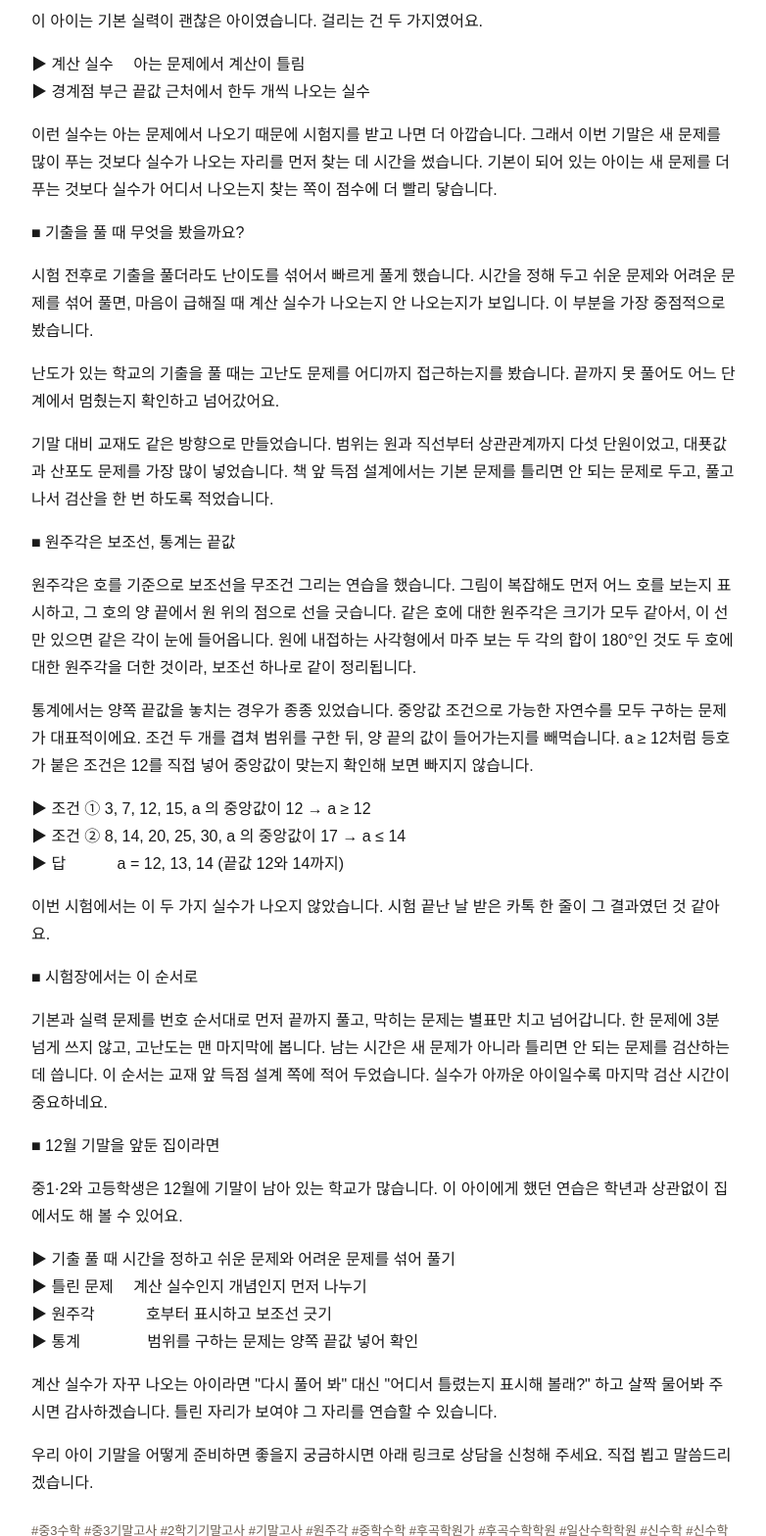
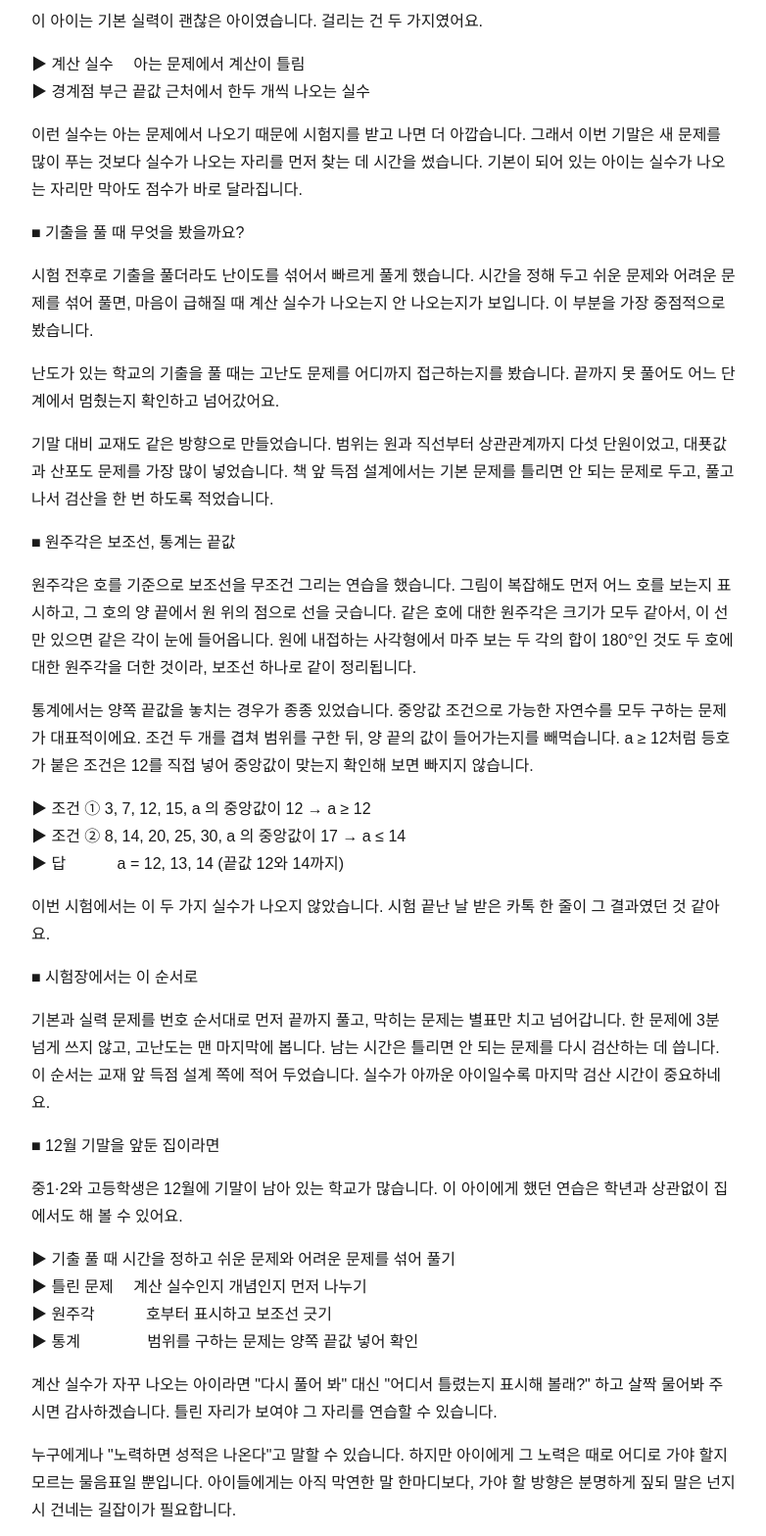
Before and after one commit to joos7158/shinsuhak-promo, a plain HTML site: page docs/posts/2026-11-24-중3-2학기-기말-수학은-계산-실수와-끝값에서-갈렸습니다-후곡-신수학.html in a window 1280 px wide. Shown: the part 460-2028 px from the top of the page at 98% size, without its empty margins (248-1030 px from the left). Drawn offline with Linux system fonts and the light colour scheme.

Commit message:
post: 중3 2학기 기말 수학은 계산 실수와 끝값에서 갈렸습니다 | 후곡 신수학 (2026-11-24)
Co-Authored-By: Claude Fable 5.1 <noreply@anthropic.com>

```diff
--- a/docs/posts/2026-11-24-중3-2학기-기말-수학은-계산-실수와-끝값에서-갈렸습니다-후곡-신수학.html
+++ b/docs/posts/2026-11-24-중3-2학기-기말-수학은-계산-실수와-끝값에서-갈렸습니다-후곡-신수학.html
@@ -25,7 +25,7 @@ main{max-width:720px;margin:0 auto;padding:24px 16px 48px} h1{font-size:24px;col
 <p>■ 기본은 괜찮은데 실수가 남는 아이</p>
 <p>이 아이는 기본 실력이 괜찮은 아이였습니다. 걸리는 건 두 가지였어요.</p>
 <p>▶ 계산 실수　  아는 문제에서 계산이 틀림<br>▶ 경계점 부근  끝값 근처에서 한두 개씩 나오는 실수</p>
-<p>이런 실수는 아는 문제에서 나오기 때문에 시험지를 받고 나면 더 아깝습니다. 그래서 이번 기말은 새 문제를 많이 푸는 것보다 실수가 나오는 자리를 먼저 찾는 데 시간을 썼습니다. 기본이 되어 있는 아이는 새 문제를 더 푸는 것보다 실수가 어디서 나오는지 찾는 쪽이 점수에 더 빨리 닿습니다.</p>
+<p>이런 실수는 아는 문제에서 나오기 때문에 시험지를 받고 나면 더 아깝습니다. 그래서 이번 기말은 새 문제를 많이 푸는 것보다 실수가 나오는 자리를 먼저 찾는 데 시간을 썼습니다. 기본이 되어 있는 아이는 실수가 나오는 자리만 막아도 점수가 바로 달라집니다.</p>
 <p>■ 기출을 풀 때 무엇을 봤을까요?</p>
 <p>시험 전후로 기출을 풀더라도 난이도를 섞어서 빠르게 풀게 했습니다. 시간을 정해 두고 쉬운 문제와 어려운 문제를 섞어 풀면, 마음이 급해질 때 계산 실수가 나오는지 안 나오는지가 보입니다. 이 부분을 가장 중점적으로 봤습니다.</p>
 <p>난도가 있는 학교의 기출을 풀 때는 고난도 문제를 어디까지 접근하는지를 봤습니다. 끝까지 못 풀어도 어느 단계에서 멈췄는지 확인하고 넘어갔어요.</p>
@@ -36,11 +36,12 @@ main{max-width:720px;margin:0 auto;padding:24px 16px 48px} h1{font-size:24px;col
 <p>▶ 조건 ①  3, 7, 12, 15, a 의 중앙값이 12 → a ≥ 12<br>▶ 조건 ②  8, 14, 20, 25, 30, a 의 중앙값이 17 → a ≤ 14<br>▶ 답　　　  a = 12, 13, 14 (끝값 12와 14까지)</p>
 <p>이번 시험에서는 이 두 가지 실수가 나오지 않았습니다. 시험 끝난 날 받은 카톡 한 줄이 그 결과였던 것 같아요.</p>
 <p>■ 시험장에서는 이 순서로</p>
-<p>기본과 실력 문제를 번호 순서대로 먼저 끝까지 풀고, 막히는 문제는 별표만 치고 넘어갑니다. 한 문제에 3분 넘게 쓰지 않고, 고난도는 맨 마지막에 봅니다. 남는 시간은 새 문제가 아니라 틀리면 안 되는 문제를 검산하는 데 씁니다. 이 순서는 교재 앞 득점 설계 쪽에 적어 두었습니다. 실수가 아까운 아이일수록 마지막 검산 시간이 중요하네요.</p>
+<p>기본과 실력 문제를 번호 순서대로 먼저 끝까지 풀고, 막히는 문제는 별표만 치고 넘어갑니다. 한 문제에 3분 넘게 쓰지 않고, 고난도는 맨 마지막에 봅니다. 남는 시간은 틀리면 안 되는 문제를 다시 검산하는 데 씁니다. 이 순서는 교재 앞 득점 설계 쪽에 적어 두었습니다. 실수가 아까운 아이일수록 마지막 검산 시간이 중요하네요.</p>
 <p>■ 12월 기말을 앞둔 집이라면</p>
 <p>중1·2와 고등학생은 12월에 기말이 남아 있는 학교가 많습니다. 이 아이에게 했던 연습은 학년과 상관없이 집에서도 해 볼 수 있어요.</p>
 <p>▶ 기출 풀 때  시간을 정하고 쉬운 문제와 어려운 문제를 섞어 풀기<br>▶ 틀린 문제　  계산 실수인지 개념인지 먼저 나누기<br>▶ 원주각　　　  호부터 표시하고 보조선 긋기<br>▶ 통계　　　　  범위를 구하는 문제는 양쪽 끝값 넣어 확인</p>
 <p>계산 실수가 자꾸 나오는 아이라면 "다시 풀어 봐" 대신 "어디서 틀렸는지 표시해 볼래?" 하고 살짝 물어봐 주시면 감사하겠습니다. 틀린 자리가 보여야 그 자리를 연습할 수 있습니다.</p>
+<p>누구에게나 "노력하면 성적은 나온다"고 말할 수 있습니다. 하지만 아이에게 그 노력은 때로 어디로 가야 할지 모르는 물음표일 뿐입니다. 아이들에게는 아직 막연한 말 한마디보다, 가야 할 방향은 분명하게 짚되 말은 넌지시 건네는 길잡이가 필요합니다.</p>
 <p>우리 아이 기말을 어떻게 준비하면 좋을지 궁금하시면 아래 링크로 상담을 신청해 주세요. 직접 뵙고 말씀드리겠습니다.</p>
 <div class="tags">#중3수학 #중3기말고사 #2학기기말고사 #기말고사 #원주각 #중학수학 #후곡학원가 #후곡수학학원 #일산수학학원 #신수학 #신수학학원</div>
 <div class="cta"><strong>우리 아이 지금 어디서 막혀 있을까요?</strong><br>일산 후곡 학원가 신수학학원 — 20년 경력 원장이 남은 풀이를 보고 멈춘 자리를 찾습니다. 한 반 5~6명.<br>
```
